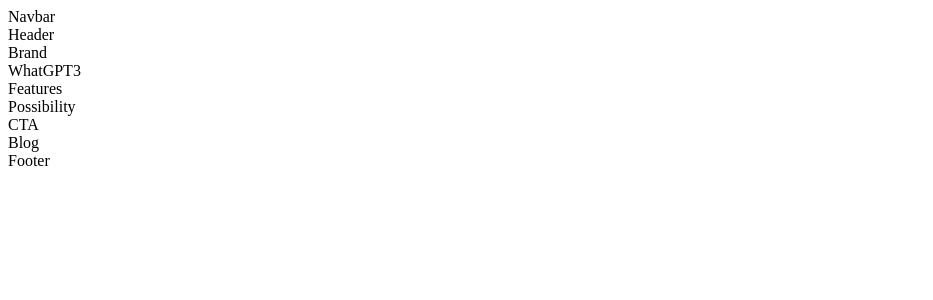
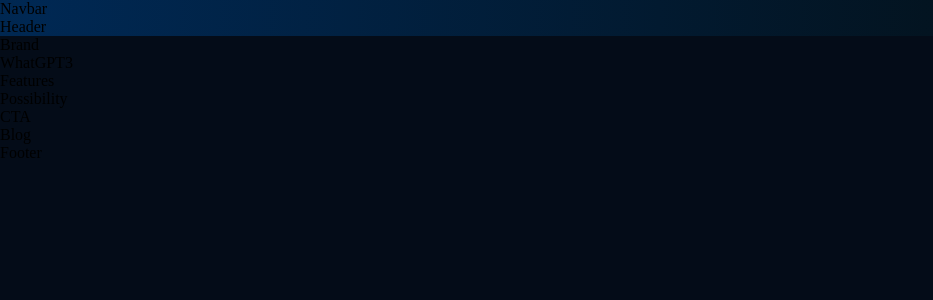
Before and after one commit to amirpourastarabadi/gpt3, a React (Create React App) app: page / in a window 1280 px wide. Shown: the top 300 px of the page, without its empty margins (0-933 px from the left). Built offline with nearby package versions, Linux system fonts and the light colour scheme.

Commit message:
setup css

```diff
--- /dev/null
+++ b/src/App.css
@@ -0,0 +1,83 @@
+* {
+  padding: 0;
+  margin: 0;
+  box-sizing: border-box;
+  scroll-behavior: smooth;
+}
+
+body {
+  background-color: var(--color-bg);
+}
+
+a {
+  text-decoration: none;
+  color: unset;
+}
+
+.gradient__bg {
+  background: radial-gradient(
+    circle at 3% 25%,
+    rgba(0, 40, 83, 1) 0%,
+    rgba(4, 12, 13, 1) 100%
+  );
+}
+
+.gradient__text {
+  background: var(--gradient-text);
+  background-clip: text;
+  --webkit-background-clip: text;
+  --webkit-text-fill-color: transparent;
+}
+
+.section__padding {
+  padding: 4rem 6rem;
+}
+
+.section__margin {
+  margin: 4rem 6rem;
+}
+
+.scale-up-center {
+  -webkit-animation: scale-up-center 0.4s cubic-bezier(0.39, 0.575, 0.565, 1)
+    both;
+  animation: scale-up-center 0.4s cubic-bezier(0.39, 0.575, 0.565, 1) both;
+}
+
+@-webkit-keyframes scale-up-center {
+  0% {
+    -webkit-transform: scale(0.5);
+    transform: scale(0.5);
+  }
+  100% {
+    -webkit-transform: scale(1);
+    transform: scale(1);
+  }
+}
+@keyframes scale-up-center {
+  0% {
+    -webkit-transform: scale(0.5);
+    transform: scale(0.5);
+  }
+  100% {
+    -webkit-transform: scale(1);
+    transform: scale(1);
+  }
+}
+
+@media screen and(max-width: 700px) {
+  .section__padding {
+    padding: 4rem;
+  }
+  .section__margin {
+    margin: 4rem;
+  }
+}
+
+@media screen and(max-width: 550px) {
+  .section__padding {
+    padding: 4rem 2rem;
+  }
+  .section__margin {
+    margin: 4rem 2rem;
+  }
+}
--- a/src/App.js
+++ b/src/App.js
@@ -7,6 +7,8 @@
   Possibility,
 } from "./sections"
 import { CTA, Brand, Navbar } from "./components"
+
+import './App.css';
 
 const App = () => {
   return (
--- /dev/null
+++ b/src/index.css
@@ -0,0 +1,14 @@
+@import url('https://fonts.googleapis.com/css2?family=Manrope:wght@200;300;400;500;600;700;800&display=swap');
+
+:root {
+  --font-family: 'Manrope', sans-serif;
+
+  --gradient-text: linear-gradient(89.97deg, #AE67FA 1.84%, #F49867 102.67%);
+  --gradient-bar: linear-gradient(103.22deg, #AE67FA -13.86%, #F49867 99.55%);
+
+  --color-bg: #040C18;
+  --color-footer : #031B34;
+  --color-blog: #042c54;
+  --color-text: #81AFDD;
+  --color-subtext: #FF8A71;
+}
--- a/src/index.js
+++ b/src/index.js
@@ -2,5 +2,6 @@
 import ReactDOM from "react-dom"
 
 import App from "./App"
+import "./index.css"
 
 ReactDOM.render(<App />, document.getElementById("root"))
```
